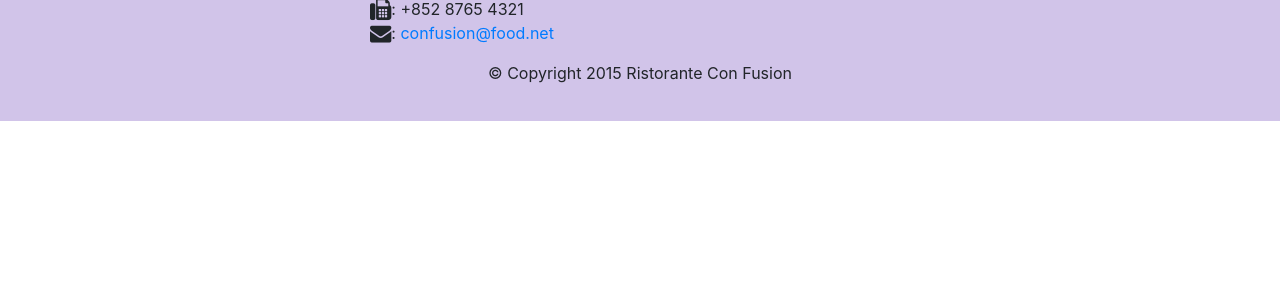
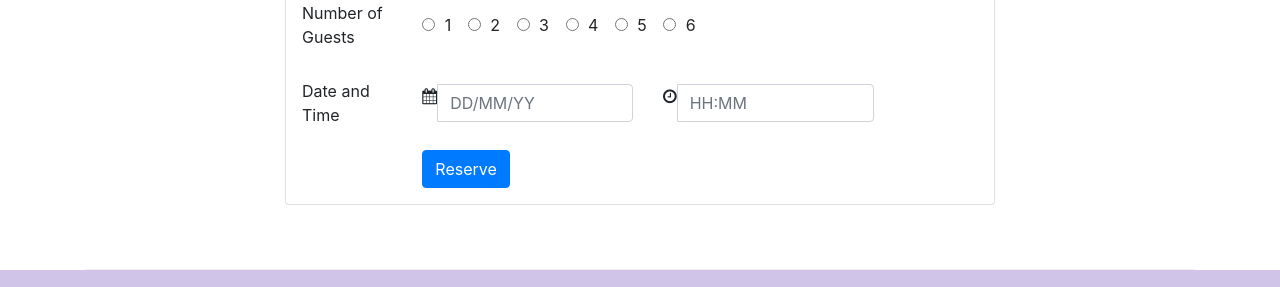
Before and after one commit to Rochdi-G/bootstrap, a website: page index.html in a window 1280 px wide. Shown: the part 1664-1951 px from the top of the page. Before the commit the page ends 1785 px from the top, so only its background shows below. Drawn offline with nearby package versions, Linux system fonts and the light colour scheme.

Commit message:
assignment2

```diff
--- a/index.html
+++ b/index.html
@@ -35,12 +35,15 @@
     <header  class="jumbotron">
         <div class="container">
             <div class="row row-header">
-                <div class="col-12 col-sm-8">
+                <div class="col-6">
                     <h1>Ristorante con Fusion</h1>
                     <p>We take inspiration from the World's best cuisines, and create a unique fusion experience. Our lipsmacking creations will tickle your culinary senses!</p>
                 </div>
-                <div class"col col-sm align-self-center">
+                <div class"col align-self-center off">
                     <img src="img/logo.png" class="img-fluid">
+                </div>
+                <div class="col align-self-center offset-1">
+                    <a href="#reservetable"><button class="btn btn-warning btn-block">Reserve Table</button></a>
                 </div>
             </div>
         </div>
@@ -56,7 +59,7 @@
                     <img class="d-flex mr-3 img-thumbnail align-self-center"
                     src="img/uthappizza.png" alt="uthappizza">
                     <div class="media-body">
-                        <h2 class="mt-0">Uthappizza</h2>
+                        <h2 class="mt-0">Uthappizza <span class="badge badge-danger">HOT</span><span class="badge badge-pill badge-default">$4.99</span></h2>
                         <p>A unique combination of Indian Uthappam (pancake) and Italian pizza, topped with Cerignola olives, ripe vine cherry tomatoes, Vidalia onion, Guntur chillies and Buffalo Paneer.</p>
                     </div>
                 </div>
@@ -66,11 +69,16 @@
 
         <div class="row row-content align-items-center">
             <div class="col-sm-4 col-md-3">
-                <h3>This Month's Promotions</h3>
+                    <h3>This Month's Promotions</h3>
             </div>
             <div class="col-sm col-md">
-                <h2>Weekend Grand Buffet</h2>
-                <p>Featuring mouthwatering combinations with a choice of five different salads, six enticing appetizers, six main entrees and five choicest desserts. Free flowing bubbly and soft drinks. All for just $19.99 per person </p>
+                <div class="media">
+                    <div class="media-body">
+                    <h2>Weekend Grand Buffet <span class="badge badge-danger">NEW</span></h2>
+                    <p>Featuring mouthwatering combinations with a choice of five different salads, six enticing appetizers, six main entrees and five choicest desserts. Free flowing bubbly and soft drinks. All for just $19.99 per person </p>
+                    </div>
+                    <img class="d-flex mr-3 img-thumbnail align-self-center" src="img/buffet.png">
+                </div>
             </div>
         </div>
 
@@ -87,6 +95,75 @@
                         <h4>Executive Chef</h4>
                         <p class="hidden-xs-down">Award winning three-star Michelin chef with wide International experience having worked closely with whos-who in the culinary world, he specializes in creating mouthwatering Indo-Italian fusion experiences. </p>
                     </div>
+                </div>
+            </div>
+        </div>
+        <div class="row row-content align-items-center" id="reservetable">
+            <div class="col-sm-8 offset-sm-2">
+                <div class="card">
+                    <h3 class ="card-header bg-warning text-white">
+                        Reserve a Table
+                    </h3>
+                    <form class="ml-3">
+                        <div class="form-group row align-items-center">
+                            <label class="col-2 col-form-label">Number of Guests</label>
+                            <div class="col">
+                                <div class="form-check form-check-inline">
+                                    <label class="form-check-label">
+                                        <input class="form-check-input" type="radio" name="inlineRadioOptions" id="inlineRadio1" value="option1"> 1
+                                    </label>
+                                </div>
+                                <div class="form-check form-check-inline">
+                                    <label class="form-check-label">
+                                        <input class="form-check-input" type="radio" name="inlineRadioOptions" id="inlineRadio2" value="option2"> 2
+                                    </label>
+                                </div>
+                                <div class="form-check form-check-inline">
+                                    <label class="form-check-label">
+                                        <input class="form-check-input" type="radio" name="inlineRadioOptions" id="inlineRadio3" value="option3"> 3
+                                    </label>
+                                </div>
+                                <div class="form-check form-check-inline">
+                                    <label class="form-check-label">
+                                        <input class="form-check-input" type="radio" name="inlineRadioOptions" id="inlineRadio4" value="option4"> 4
+                                    </label>
+                                </div>
+                                <div class="form-check form-check-inline">
+                                    <label class="form-check-label">
+                                        <input class="form-check-input" type="radio" name="inlineRadioOptions" id="inlineRadio5" value="option5"> 5
+                                    </label>
+                                </div>
+                                <div class="form-check form-check-inline">
+                                    <label class="form-check-label">
+                                        <input class="form-check-input" type="radio" name="inlineRadioOptions" id="inlineRadio6" value="option6"> 6
+                                    </label>
+                                </div>
+                            </div>
+                        </div>
+
+                        <div class="form-group row align-items-center">
+                            <label class="col-2 col-form-label">Date and Time</label>
+                            <div class="col-4">
+                                <div class="input-group">
+                                    <div class="input-group-addon"><span class="fa fa-calendar"></div>
+                                    <input class="form-control" id="Date" placeholder="DD/MM/YY">
+                                </div>
+                            </div>
+                            <div class="col-4">
+                                <div class="input-group">
+                                    <div class="input-group-addon"><span class="fa fa-clock-o"></span></div>
+                                    <input class="form-control" id="time" placeholder="HH:MM">
+                                </div>
+                            </div>
+                        </div>
+                        <div class="form-group row">
+                                <div class="offset-md-2 col-md-10">
+                                    <button type="submit" class="btn btn-primary">
+                                        Reserve
+                                    </button>
+                                </div>
+                            </div>
+                    </form>
                 </div>
             </div>
         </div>
```
